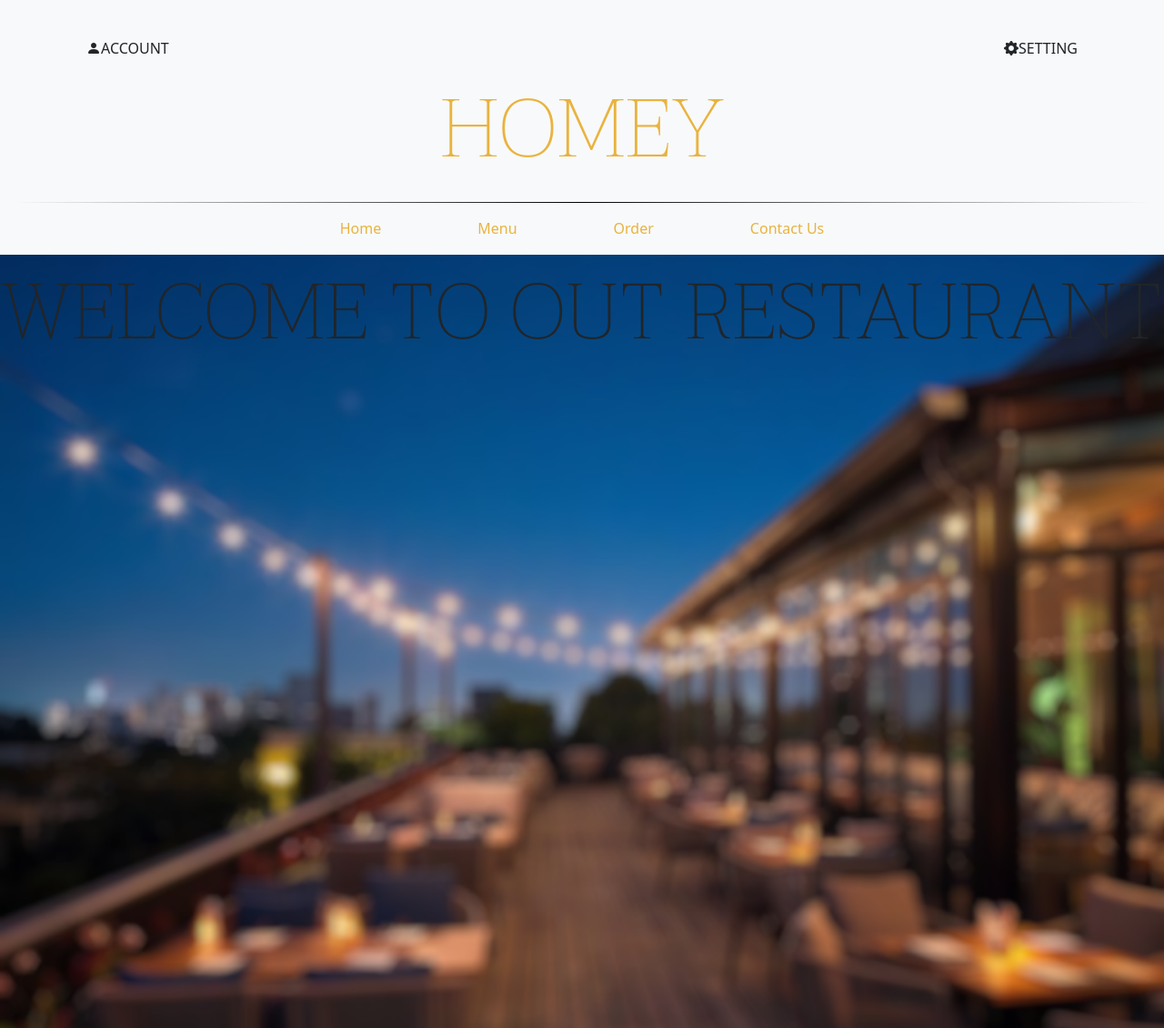
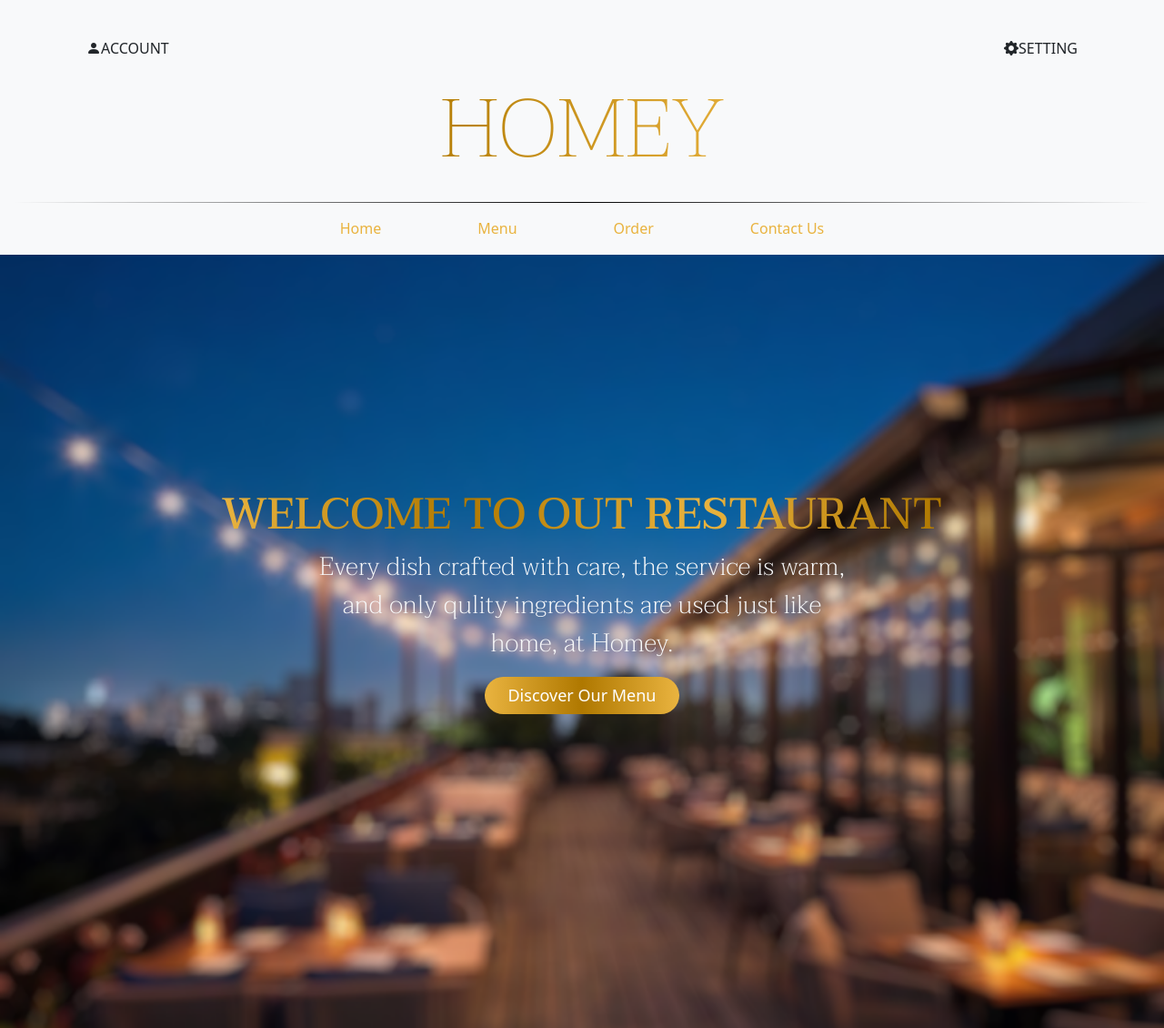
Before and after one commit to aumgogo78/project_food2.0, a PHP site: page /Home.php in a window 1280 px wide. Shown: the whole page at 91% size. Run offline with PHP 8.4, Linux system fonts and the light colour scheme; some libraries are stand-ins or nearby versions.

Commit message:
update section1

```diff
--- a/Home.php
+++ b/Home.php
@@ -19,12 +19,20 @@
 <body>
     <?php include './components/header.php'; ?>
 
-    <section class="text-center">
-        <div style="height: 850px; background-image: url(assets/imgs/imgs1.png); background-size: cover; background-position: 50%;">
-            <span class="taviraj-thin" style="font-size: 86px">
+    <section class="text-center" style="height: 850px; background-image: url(assets/imgs/imgs1.png); background-size: cover; background-position: 50%;">
+        <div class="d-flex align-items-center justify-content-center">
+            <span class="taviraj-medium color-text " style="font-size: 48px; margin-top: 250px;">
                 WELCOME TO OUT RESTAURANT
             </span>
         </div>
+        <div class="d-flex justify-content-center">
+            <div class="zone-text">
+                <span class="taviraj-extralight text-light " style="font-size: 28px;">
+                    Every dish crafted with care, the service is warm, and only qulity ingredients are used just like home, at Homey.
+                </span>
+            </div>
+        </div>
+        <button type="button" class="btn rounded-5 px-4 my-3 btn_hover" style="font-size: 18px;"><a href="Menu.php" class="nav-link">Discover Our Menu</a></button>
     </section>
 </body>
 
--- a/assets/css/style.css
+++ b/assets/css/style.css
@@ -1,10 +1,25 @@
 @import url('https://fonts.googleapis.com/css2?family=Taviraj:ital,wght@0,100;0,200;0,300;0,400;0,500;0,600;0,700;0,800;0,900;1,100;1,200;1,300;1,400;1,500;1,600;1,700;1,800;1,900&display=swap');
 
+/* =========== เฉพาะ font =========== */
 .taviraj-thin {
   font-family: "Taviraj", serif;
   font-weight: 100;
   font-style: normal;
 }
+
+.taviraj-medium {
+  font-family: "Taviraj", serif;
+  font-weight: 500;
+  font-style: normal;
+}
+
+.taviraj-extralight {
+  font-family: "Taviraj", serif;
+  font-weight: 200;
+  font-style: normal;
+}
+
+/* ============================================ */
 
 .line {
   width: auto;
@@ -15,7 +30,9 @@
 }
 
 .color-text {
-  color: #e9b33fff;
+  background: linear-gradient(to right, #e9b33fff, rgb(175, 120, 0), #e9b33fff, rgb(175, 120, 0));
+  -webkit-background-clip: text;
+  -webkit-text-fill-color: transparent;
 }
 
 .color-menu {
@@ -29,3 +46,19 @@
   border-color: #e9b33fff;
   color: #e9b33fff;
 }
+
+.zone-text {
+    width: 600px;
+    overflow: break-word;
+}
+
+.btn_hover {
+  color: white;
+  background: linear-gradient(to right, #e9b33fff, rgb(175, 120, 0), #e9b33fff);
+}
+
+.btn_hover:hover{
+  color: white;
+  background: rgb(0, 0, 0, 0.5);
+  transition: 0.5s;
+}
```
